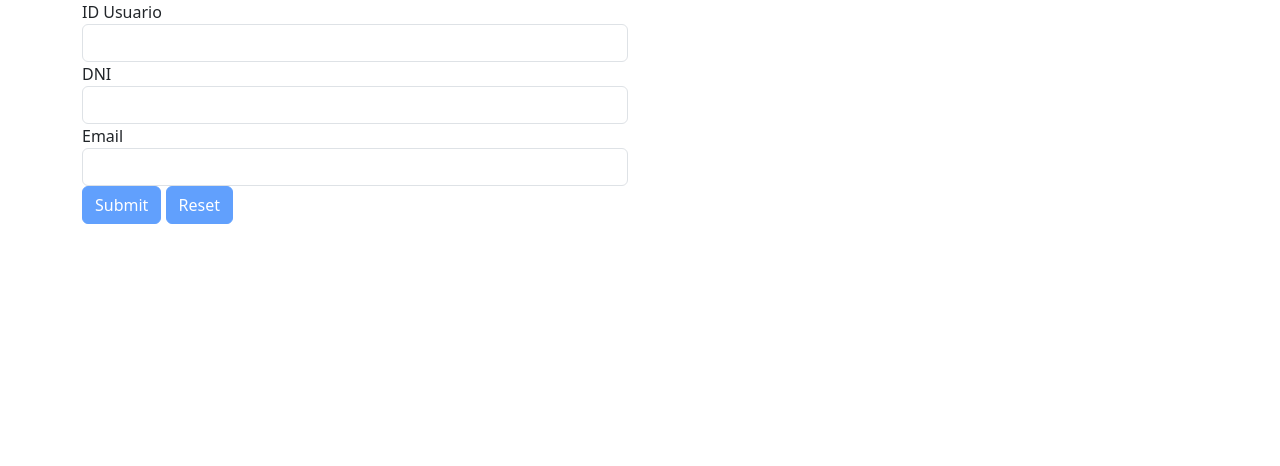
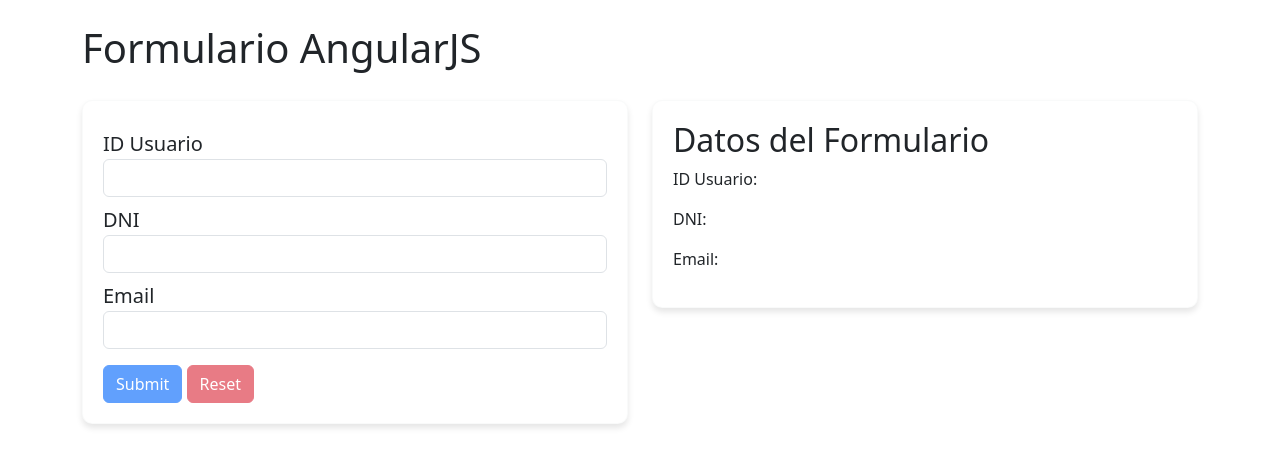
Before and after one commit to AlanMcLure/Formulario-AngularJS, a plain HTML site: page index.html in a window 1280 px wide. Drawn offline with nearby package versions, Linux system fonts and the light colour scheme.

Commit message:
Arreglo bugs

```diff
--- a/index.html
+++ b/index.html
@@ -8,35 +8,56 @@
     <script src="https://cdnjs.cloudflare.com/ajax/libs/angular.js/1.8.3/angular.min.js"></script>
     <!-- Incluye los archivos CSS de Bootstrap -->
     <link href="https://cdn.jsdelivr.net/npm/bootstrap@5.3.2/dist/css/bootstrap.min.css" rel="stylesheet" integrity="sha384-T3c6CoIi6uLrA9TneNEoa7RxnatzjcDSCmG1MXxSR1GAsXEV/Dwwykc2MPK8M2HN" crossorigin="anonymous">
+    <style>
+        .form-container {
+            margin-top: 20px;
+            background-color: #fff;
+            padding: 20px;
+            border: 1px solid #f8f9fad9;
+            border-radius: 10px;
+            box-shadow: 0 4px 6px rgba(0, 0, 0, 0.1);
+        }
+    </style>
 </head>
 <body>
     <div ng-controller="mainController">
         <div class="container">
+            <h1 class="mt-4">Formulario AngularJS</h1>
             <div class="row">
                 <div class="col-sm-6">
                     <!-- FORM ============ -->
+                    <div class="form-container">
                         <form name="userForm" ng-submit="submitForm()" novalidate>
                             <!-- NUMBER -->
-                        <div class="form-group">
-                            <label>ID Usuario</label>
-                            <input type="number" name="number" class="form-control" ng-model="user.number" ng-class="{'is-invalid' : userForm.number.$invalid && !userForm.number.$pristine, 'is-valid' : userForm.number.$valid }" ng-minlength="1" ng-maxlength="5" required>
-                            <p ng-show="userForm.number.$invalid && !userForm.number.$pristine" class="help-block">Máximo 5 números.</p>
+                            <div class="form-group mt-2">
+                                <label class="fs-5 fw-medium">ID Usuario</label>
+                                <input type="text" name="number" class="form-control" ng-model="user.number" ng-pattern="/^[0-9]+$/" ng-class="{'is-invalid' : userForm.number.$invalid && !userForm.number.$pristine, 'is-valid' : userForm.number.$valid }" ng-minlength="1" ng-maxlength="5" required>
+                                <p ng-show="userForm.number.$invalid && !userForm.number.$pristine" class="help-block">Por favor, ingresa un ID de usuario válido. Debe contener entre 1 y 5 números y no debe incluir caracteres no numéricos. Este campo es requerido.</p>
                             </div>
                             <!-- DNI -->
-                        <div class="form-group">
-                            <label>DNI</label>
+                            <div class="form-group mt-2">
+                                <label class="fs-5 fw-medium">DNI</label>
                                 <input type="text" name="dni" class="form-control" ng-model="user.dni" ng-pattern="/^[0-9]{8}[A-Za-z]$/i" ng-class="{'is-invalid' : userForm.dni.$invalid && !userForm.dni.$pristine, 'is-valid' : userForm.dni.$valid && !userForm.dni.$pristine}" required>
-                            <p ng-show="userForm.dni.$invalid && !userForm.dni.$pristine" class="help-block">Formato incorrecto de DNI</p>
+                                <p ng-show="userForm.dni.$invalid && !userForm.dni.$pristine" class="help-block">Por favor, ingresa un DNI válido. Debe tener 8 números seguidos de una letra (p. ej., 12345678A). Este campo es requerido.</p>
                             </div>
                             <!-- EMAIL -->
-                        <div class="form-group">
-                            <label>Email</label>
-                            <input type="text" name="email" class="form-control" ng-model="user.email" ng-pattern="/^[a-zA-Z0-9._%+-]+@[a-zA-Z0-9.-]+\.[a-zA-Z]{2,}$/" ng-class="{'is-invalid' : (userForm.email.$invalid && (!userForm.email.$pristine || user.email)), 'is-valid' : (userForm.email.$valid && (!userForm.email.$pristine || user.email)) }" ng-focus="emailTouched = true">
-                            <p ng-show="userForm.email.$invalid && (!userForm.email.$pristine || user.email)" class="help-block">Formato incorrecto de email.</p>
+                            <div class="form-group mt-2">
+                                <label class="fs-5 fw-medium">Email</label>
+                                <input type="text" name="email" class="form-control" ng-model="user.email" ng-pattern="/^[a-zA-Z0-9._%+-]+@[a-zA-Z0-9.-]+\.[a-zA-Z]{2,}$/" ng-class="{'is-invalid' : (userForm.email.$invalid && (!userForm.email.$pristine || user.email)), 'is-valid' : (userForm.email.$valid && (!userForm.email.$pristine || user.email))}" ng-focus="emailTouched = true">
+                                <p ng-show="userForm.email.$invalid && (!userForm.email.$pristine || user.email)" class="help-block">Por favor, ingresa una dirección de correo electrónico válida en el formato usuario@dominio.com. Este campo no es requerido.</p>
                             </div>
-                        <button type="submit" class="btn btn-primary" ng-disabled="userForm.$invalid">Submit</button>
-                        <button type="reset" class="btn btn-primary" ng-click="resetForm()" ng-disabled="userForm.$pristine">Reset</button>
+                            <button type="submit" class="btn btn-primary mt-3" ng-disabled="userForm.$invalid">Submit</button>
+                            <button type="reset" class="btn btn-danger mt-3" ng-click="resetForm()" ng-disabled="userForm.$pristine">Reset</button>
                         </form>
+                    </div>
+                </div>
+                <div class="col-sm-6">
+                    <div class="form-container">
+                        <h2>Datos del Formulario</h2>
+                        <p>ID Usuario:<span ng-show="showData"> {{ user.number }}</span></p>
+                        <p>DNI:<span ng-show="showData"> {{ user.dni }}</span></p>
+                        <p>Email:<span ng-show="showData"> {{ user.email }}</span></p>
+                    </div>
                 </div>
             </div>
         </div>
@@ -46,24 +67,27 @@
 
             // create angular controller
             validationApp.controller('mainController', function($scope) {
+                $scope.showData = false;
 
                 // function to submit the form after all validation has occurred
                 $scope.submitForm = function() {
 
                     // check to make sure the form is completely valid
                     if ($scope.userForm.$valid) {
-                        alert('Nuestro formulario es increíble');
-                        console.log('ID: ', $scope.userForm.number.modelValue)
+                        $scope.showData = true;
                     }
                 };
 
                 // Función para resetear el formulario
                 $scope.resetForm = function () {
-                    $scope.user.dni = '';
-                    $scope.user.number = '';
-                    $scope.user.email = '';
                     $scope.userForm.$setPristine();
                     $scope.userForm.$setUntouched();
+                    $scope.userForm.$setValidity(null, true);
+                    $scope.user = {};
+                    $scope.user.number = '';
+                    $scope.user.dni = '';
+                    $scope.user.email = '';
+                    $scope.showData = false;
                 };
             });
         </script>
```
Lines whose indentation alone changed are shown as unchanged.
